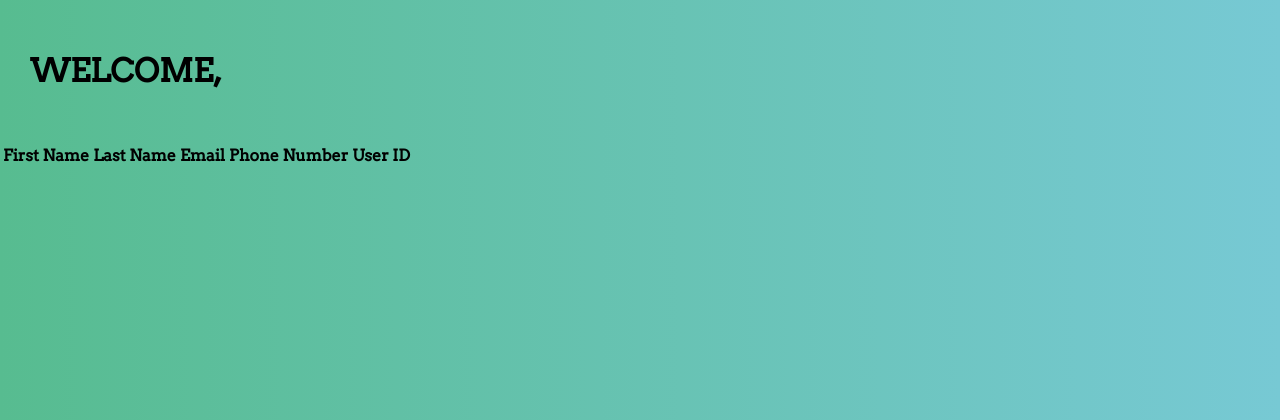
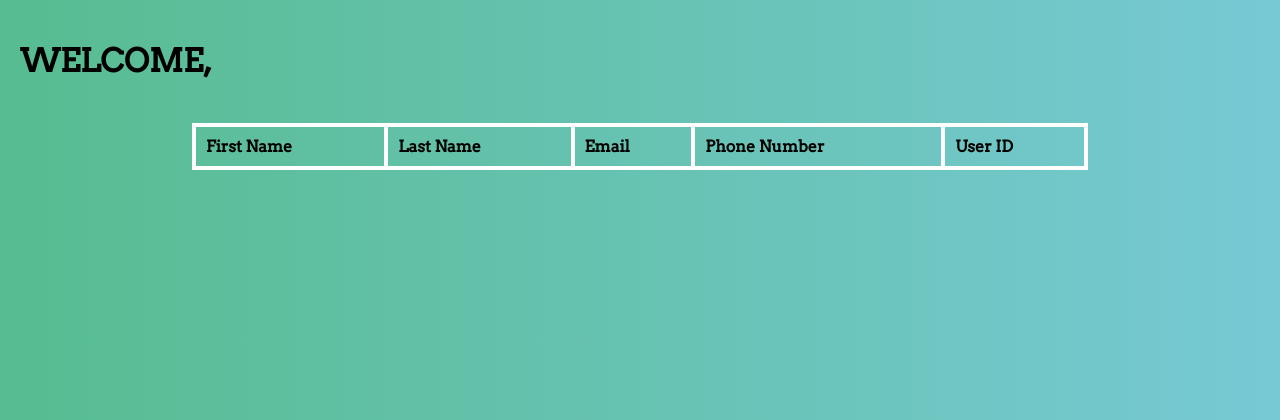
Before and after one commit to ethanreleford/NeatBook, a PHP site: page /contacts/ in a window 1280 px wide. Shown: the top 420 px of the page. Run offline with PHP 8.4, Linux system fonts and the light colour scheme; lists and menus that the app fills with data are empty.

Commit message:
add table/cells working with api

```diff
--- a/css/contacts.css
+++ b/css/contacts.css
@@ -1,3 +1,33 @@
 .userTitle{
-    padding:  30px;
+    padding:  20px;
 }
+/* Style the entire table */
+table {
+    border-collapse: collapse; /* Collapse the borders between cells */ /* Make the table take the full width of its container */
+    border: 4px solid #FFFFFF; /* Add a white border around the entire table */
+    border-radius: 10px; /* Round the corners of the table */
+    width: 70%;
+    margin: 0 auto;
+}
+
+
+/* Style individual table header cells (th) */
+thead th {
+    padding: 10px; /* Add padding to th elements for spacing */
+    text-align: left; /* Align text to the left within th elements */
+    border: 4px solid #FFFFFF;
+    border-bottom: 4px solid #FFFFFF; /* Add a white border at the bottom of th elements */
+}
+
+/* Style table rows (tr) */
+tr {
+    background-color: transparent; /* Transparent background for table rows */
+}
+
+/* Style individual table cells (td) */
+td {
+    padding: 10px; /* Add padding to td elements for spacing */
+    text-align: left; /* Align text to the left within td elements */
+    border: 2px solid #FFFFFF; /* Add a white border around each cell */
+    border-radius: 5px; /* Round the corners of the cells */
+}
--- a/index.html
+++ b/index.html
@@ -31,6 +31,8 @@ if (!userId) {
 } else {
     // The user is authenticated; continue with the current page
     nameElement.textContent = "Welcome, " + firstName;
+    nameElement.textContent = "Redirecting!";
+    window.location.href = "contacts/";
 }
 </script>
 </html>
```
